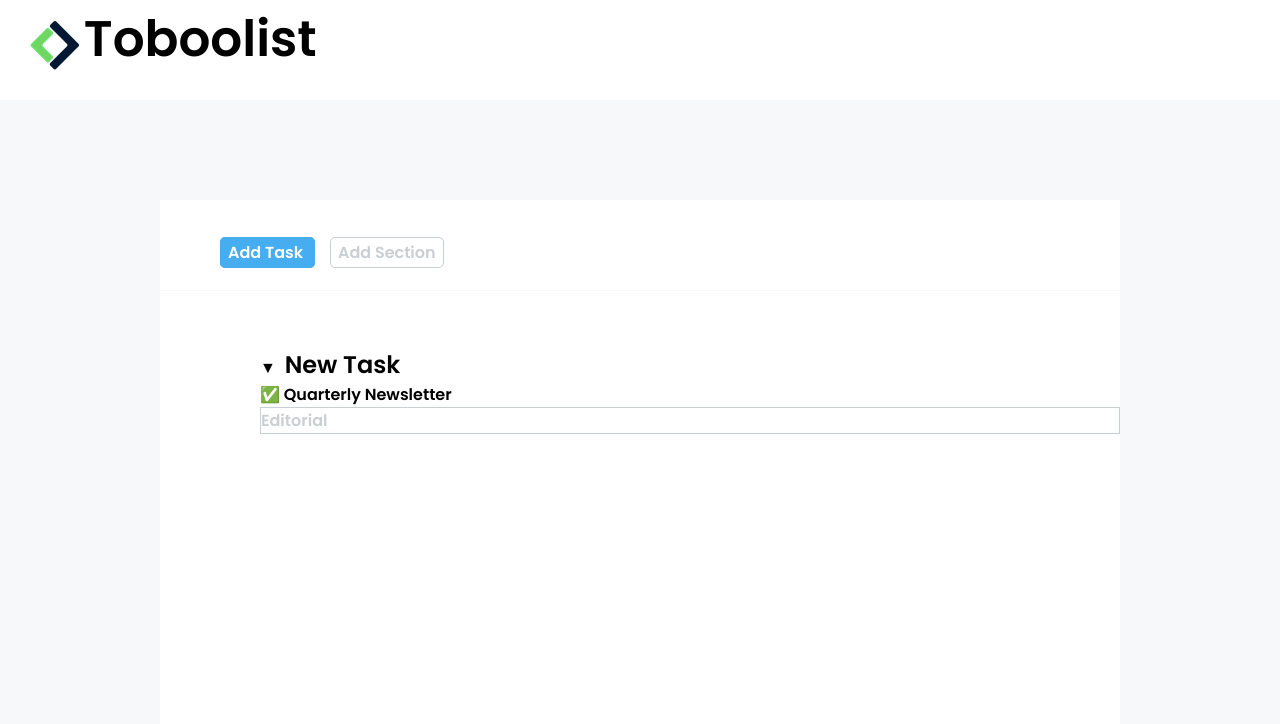
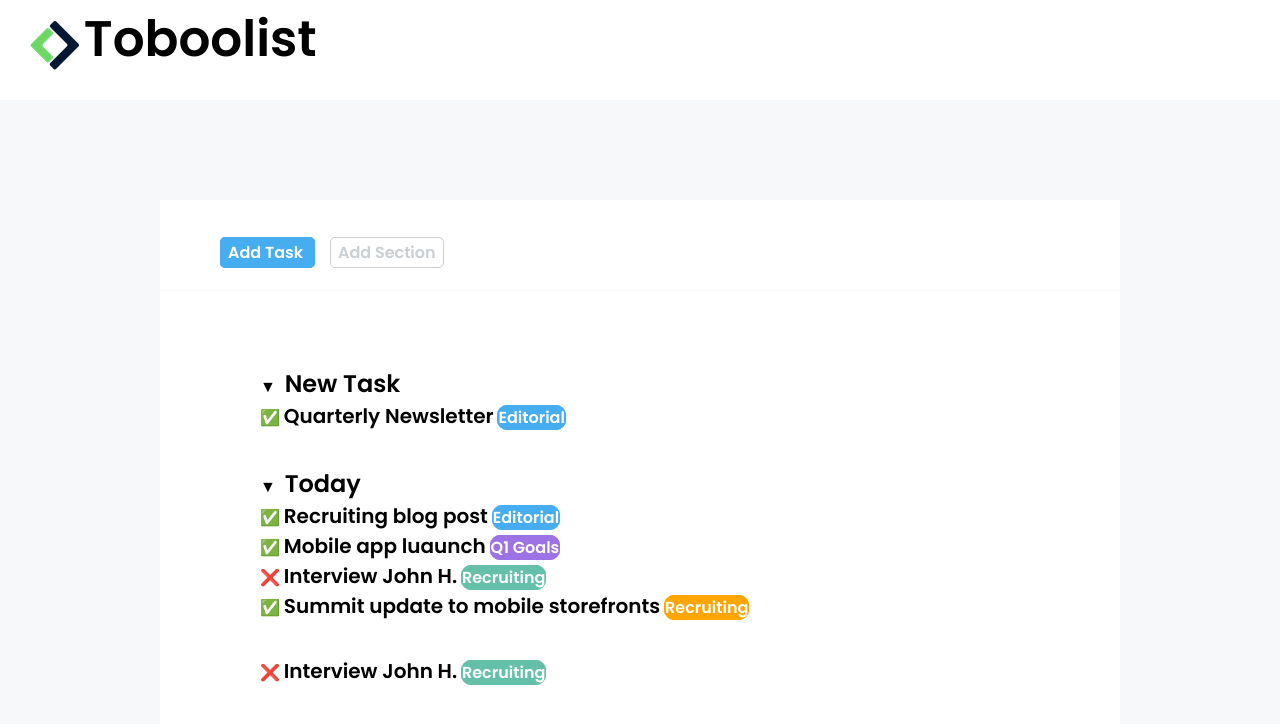
Before and after one commit to SimoCrash/html-css-toboolist, a plain HTML site: page index.html in a window 1280 px wide. Drawn offline with Linux system fonts and the light colour scheme.

Commit message:
lista in corso

```diff
--- a/css/style.css
+++ b/css/style.css
@@ -74,14 +74,54 @@ ul {
     list-style-type: none;
 }
 
+li {
+    margin-top: 35px;
+}
+
 p {
     display: inline;
+    font-size: 20px;
 }
-.main-button {
-    border: 1px solid #CACFD4;
-    color: #CACFD4;
+
+.editorial {
+    margin-top: 20px;
+    background-color: #47ADF1;
+    border: 1px solid #47ADF1;
+    color: white;
+    display: inline;
+    border-radius: 10px;
+}
+
+.goals {
+    margin-top: 20px;
+    background-color: #9C72E4;
+    border: 1px solid #9C72E4;
+    color: white;
+    display: inline;
+    border-radius: 10px;
+}
+
+.recruiting {
+    margin-top: 20px;
+    background-color: #64C0A9;
+    border: 1px solid #64C0A9;
+    color: white;
+    display: inline;
+    border-radius: 10px;
+}
+
+.mobile {
+    margin-top: 20px;
+    background-color: orange;
+    border: 1px solid orange;
+    color: white;
+    display: inline;
+    border-radius: 10px;
 }
 
 
 
+
+
 /* &#10060; */
+/* &#10060; */
--- a/index.html
+++ b/index.html
@@ -42,11 +42,40 @@
                 <div>
                     &#9989;
                     <p>Quarterly Newsletter</p>
-                    <div class="main-button">Editorial</div>
+                    <div class=" editorial main-button">Editorial</div>
                 </div>
             </li>
-            <li></li>
-            <li></li>
+            <li>
+                <span>&#9660;</span>
+                <h2>Today</h2>
+                <div>
+                    &#9989;
+                    <p>Recruiting blog post</p>
+                    <div class=" editorial main-button">Editorial</div>
+                </div>
+                <div>
+                    &#9989;
+                    <p>Mobile app luaunch</p>
+                    <div class="goals">Q1 Goals</div>
+                </div>
+                <div>
+                    &#10060;
+                    <p>Interview John H.</p>
+                    <div class="recruiting">Recruiting</div>
+                </div>
+                <div>
+                    &#9989;
+                    <p>Summit update to mobile storefronts</p>
+                    <div class="mobile">Recruiting</div>
+                </div>
+            </li>
+            <li>
+                <div>
+                    &#10060;
+                    <p>Interview John H.</p>
+                    <div class="recruiting">Recruiting</div>
+                </div>
+            </li>
         </ul>
     </main>
 </body>
```
